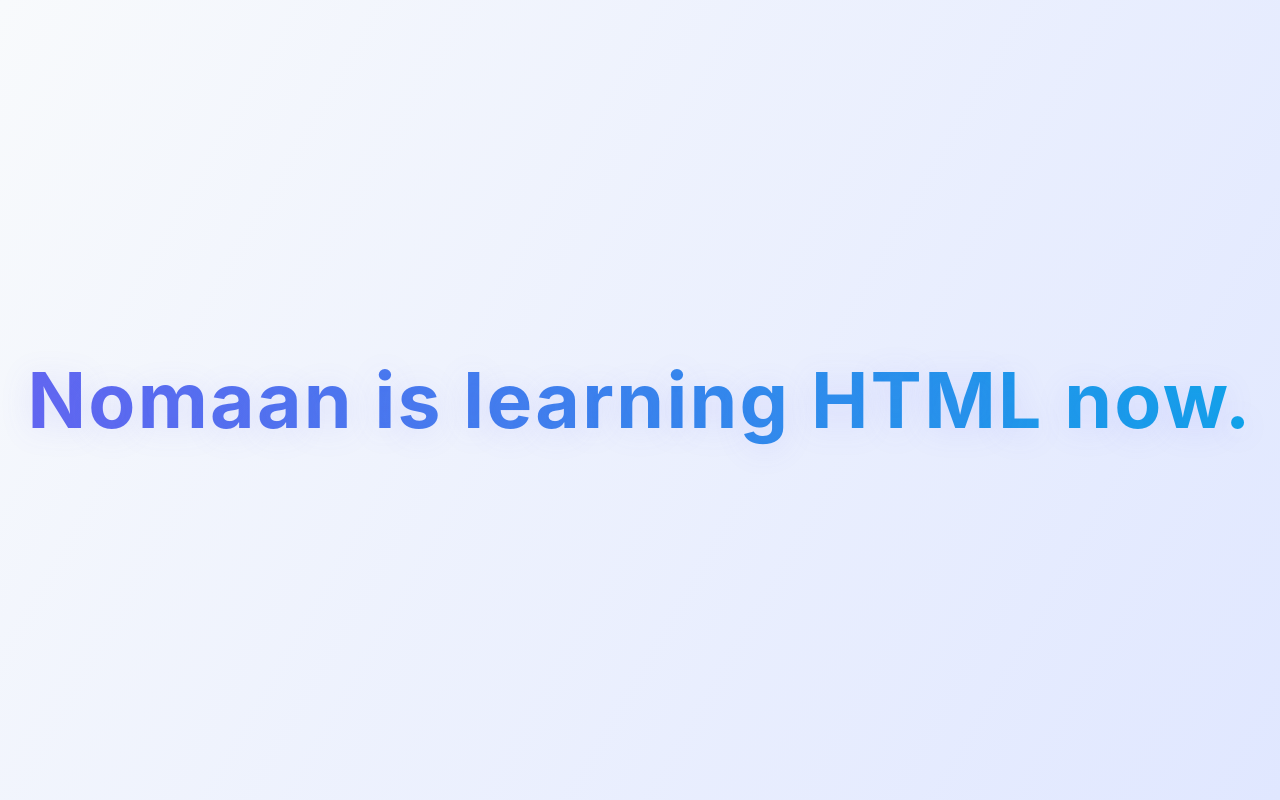
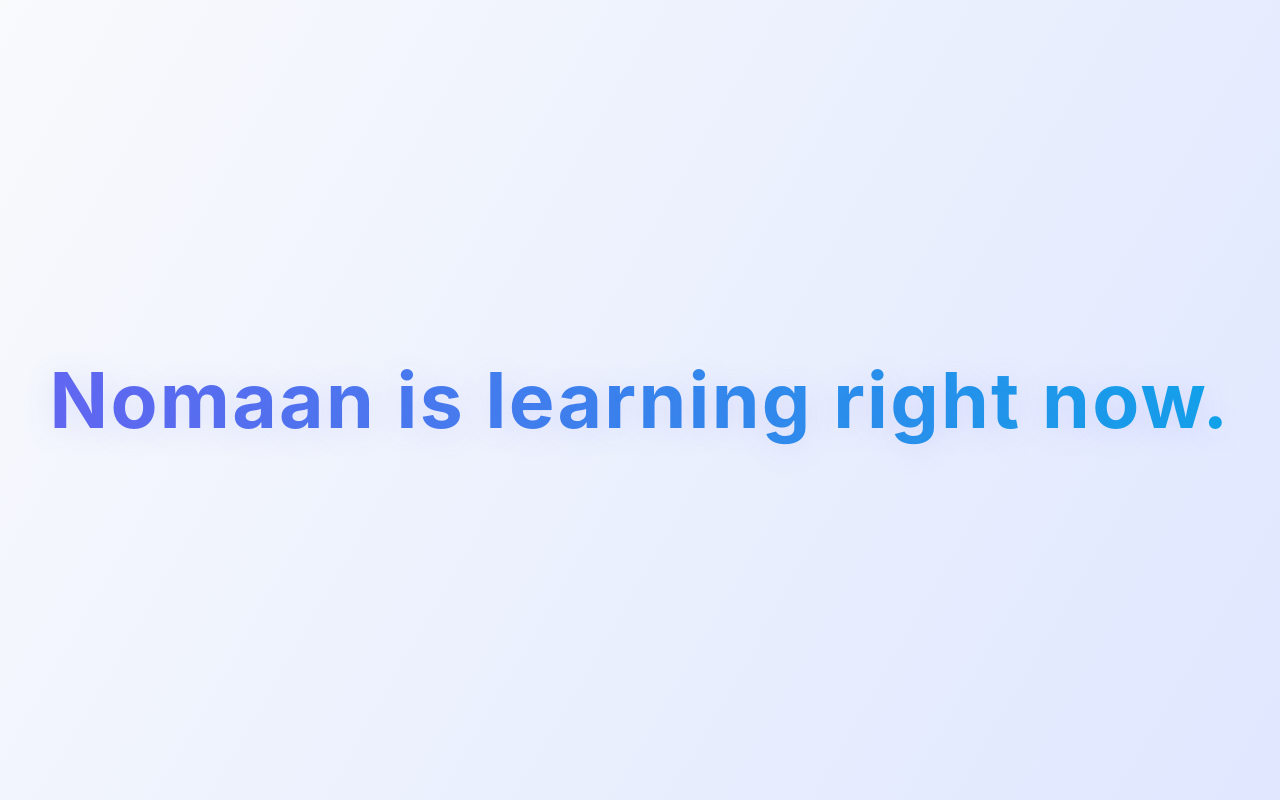
Before and after one commit to MISAN0/nomaan.github.io, a plain HTML site: page index.html in a window 1280 px wide. Drawn offline with Linux system fonts and the light colour scheme.

Commit message:
Update index.html

```diff
--- a/index.html
+++ b/index.html
@@ -3,7 +3,7 @@
 <head>
   <meta charset="UTF-8">
   <meta name="viewport" content="width=device-width, initial-scale=1">
-  <title>Nomaan is learning right now.</title>
+  <title>Nomaan | Tech Enthusiast</title>
   <style>
     html, body {
       height: 100%;
@@ -41,6 +41,6 @@
   </style>
 </head>
 <body>
-  <div class="fancy-text">Nomaan is learning HTML now.</div>
+  <div class="fancy-text">Nomaan is learning right now.</div>
 </body>
 </html>
```
